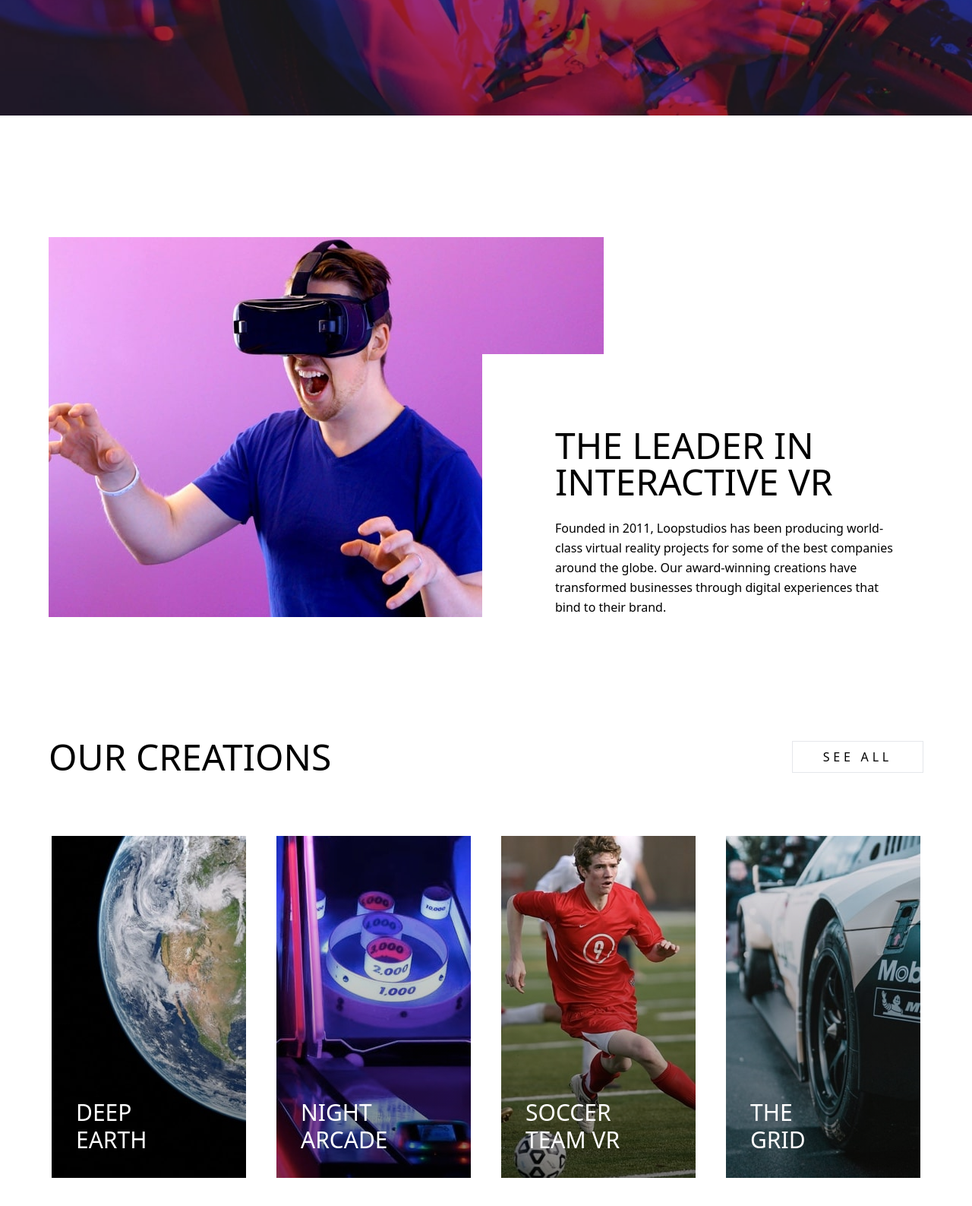
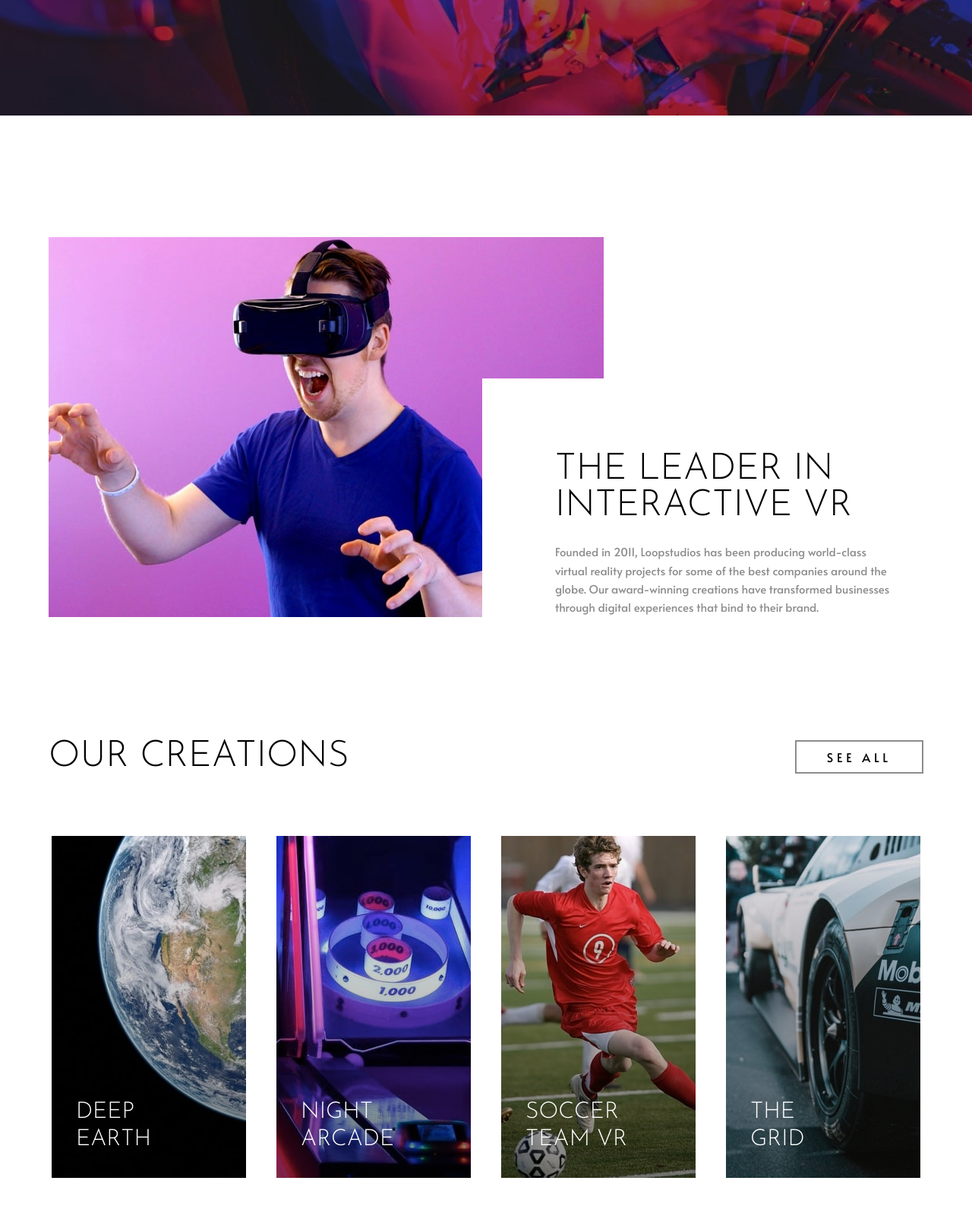
Before and after one commit to wendyhamel/FmLoopstudiosLandingPage, a plain HTML site: page index.html in a window 1280 px wide. Shown: the part 426-2013 px from the top of the page at 76% size. Drawn offline with nearby package versions, Linux system fonts and the light colour scheme.

Commit message:
fix tailwind.config.js and font

```diff
--- a/index.html
+++ b/index.html
@@ -7,7 +7,8 @@
   <!-- Font -->
   <link rel="preconnect" href="https://fonts.googleapis.com">
   <link rel="preconnect" href="https://fonts.gstatic.com" crossorigin>
-  <link href="https://fonts.googleapis.com/css2?family=Alata&family=Josefin+Sans:wght@300&display=swap" rel="stylesheet">
+  <link href="https://fonts.googleapis.com/css2?family=Alata&family=Josefin+Sans:ital,wght@0,100..700;1,100..700&display=swap" rel="stylesheet">
+
 
   <!-- Tailwind play cdn for this challenge ( for development and play purposes ) -->
   <script src="https://cdn.tailwindcss.com"></script>
@@ -54,7 +55,7 @@
               <img src="./images/icon-close.svg" alt="close the menu">
             </button>
           </div>
-          <ul class="font-display uppercase text-xl space-y-4">
+          <ul class="font-display font-light uppercase text-xl space-y-4">
             <template x-for="menuItem in menu" :key="index">
               <li><a class="pb-1 border-b-2 border-transparent hover:border-white" :href="menuItem.url" x-text="menuItem.title"></a></li>
             </template>
@@ -73,7 +74,7 @@
   <div class="absolute inset-0 grid place-items-center max-w-[1200px] mx-auto md:place-items-stretch">
     <div class="h-full flex items-center">
       <div class="border-2 border-white py-6 px-7 mx-6 max-w-sm lg:max-w-2xl">
-        <span class="font-display uppercase leading-9 text-4xl lg:text-7xl">
+        <span class="font-display font-light uppercase leading-9 text-4xl lg:text-7xl">
           Immersive experiences that deliver
         </span>
       </div>
@@ -89,7 +90,7 @@
       </picture>
     </div>
     <article class="text-center px-4 bg-white max-w-3xl mx-auto lg:-ml-40 lg:self-end lg:text-left lg:pl-24 lg:pt-24 lg:pr-8 lg:max-w-xl">
-      <h2 class="font-display uppercase text-3xl mb-4 lg:mb-6 lg:text-4xl xl:text-5xl">The leader in interactive VR</h2>
+      <h2 class="font-display font-light uppercase text-3xl mb-4 lg:mb-6 lg:text-4xl xl:text-5xl">The leader in interactive VR</h2>
       <p class="text-body text-gray leading-relaxed"> Founded in 2011, Loopstudios has been producing world-class virtual reality
         projects for some of the best companies around the globe. Our award-winning
         creations have transformed businesses through digital experiences that bind
@@ -98,8 +99,8 @@
   </section>
   <section class="mt-20 md:mt-40 mx-6 pb-32">
     <div class="flex justify-center items-center mb-10 md:mb-20 md:justify-between md:gap-4">
-      <h2 class="font-display uppercase text-3xl lg:text-4xl xl:text-5xl">Our creations</h2>
-      <button class="hidden md:block md:uppercase md:border md:border-dark md:py-2 md:px-10 md:tracking-[.3em] md:hover:bg-black md:hover:text-white md:ease-in-out md:duration-150">See all</button>
+      <h2 class="font-display font-light uppercase text-3xl lg:text-4xl xl:text-5xl">Our creations</h2>
+      <button class="hidden md:block md:uppercase md:border-2 md:border-gray md:py-2 md:px-10 md:tracking-[.3em] md:hover:bg-black md:hover:text-white md:ease-in-out md:duration-150">See all</button>
     </div>
     <div class="flex flex-wrap gap-6 justify-center md:justify-center md:gap-10">
       <template x-for="card in cards" key="card.id">
@@ -109,13 +110,13 @@
             <img class="md:block md:object-cover" :src="card.images.mobile" :alt="card.images.alt">
           </picture>
           <div class="absolute inset-0 bg-gradient-to-r from-black/50 md:bg-gradient-to-t group-hover:bg-white/[.6] group-focus:from-white/[.6] group-focus:bg-white/[.6] group-focus:from-white/[.6] ease-in-out duration-300">
-            <h3 class="absolute left-3 bottom-3 text-white font-display uppercase text-2xl leading-6 group-hover:text-black group-focus:text-black md:text-3xl md:left-8 md:bottom-8" x-html="card.title"></h3>
+            <h3 class="absolute left-3 bottom-3 text-white font-display font-light uppercase text-2xl leading-6 group-hover:text-black group-focus:text-black md:text-3xl md:left-8 md:bottom-8" x-html="card.title"></h3>
           </div>
         </a>
       </template>
     </div>
     <div class="mt-8 flex justify-center md:hidden">
-      <button class="uppercase border border-dark py-2 px-10 tracking-[.3em] hover:bg-black hover:text-white ease-in-out duration-150">See all</button>
+      <button class="uppercase border-2 border-gray py-2 px-10 tracking-[.3em] hover:bg-black hover:text-white ease-in-out duration-150">See all</button>
     </div>
   </section>
 </main>
@@ -125,7 +126,7 @@
      <img class="w-36" src="./images/logo.svg" alt="loopstudios logo">
      <ul class="flex flex-col items-center gap-4 md:flex-row">
        <template x-for="menuItem in menu" key="index">
-         <li><a class="font-display pb-1 border-b-2 border-transparent hover:border-white ease-in-out duration-150" :href="menuItem.url" x-text="menuItem.title"></a></li>
+         <li><a class="pb-1 border-b-2 border-transparent hover:border-white ease-in-out duration-150" :href="menuItem.url" x-text="menuItem.title"></a></li>
        </template>
      </ul>
    </div>
--- a/src/js/tailwind.config.js
+++ b/src/js/tailwind.config.js
@@ -1,11 +1,10 @@
-/** @type {import('tailwindcss').Config} */
-module.exports = {
-  content: ["index.html"],
+tailwind.config = {
+  content: ["index.html", "./src/content.js"],
   theme: {
     extend: {
       fontFamily: {
         'sans': ['Alata', 'sans-serif'],
-        'display': ['Josefin Sans', 'sans-serif'],
+        'display': ['Josefin\\ Sans', 'sans-serif'],
       },
       fontSize: {
         'body': ['15px', '22px'],
```
